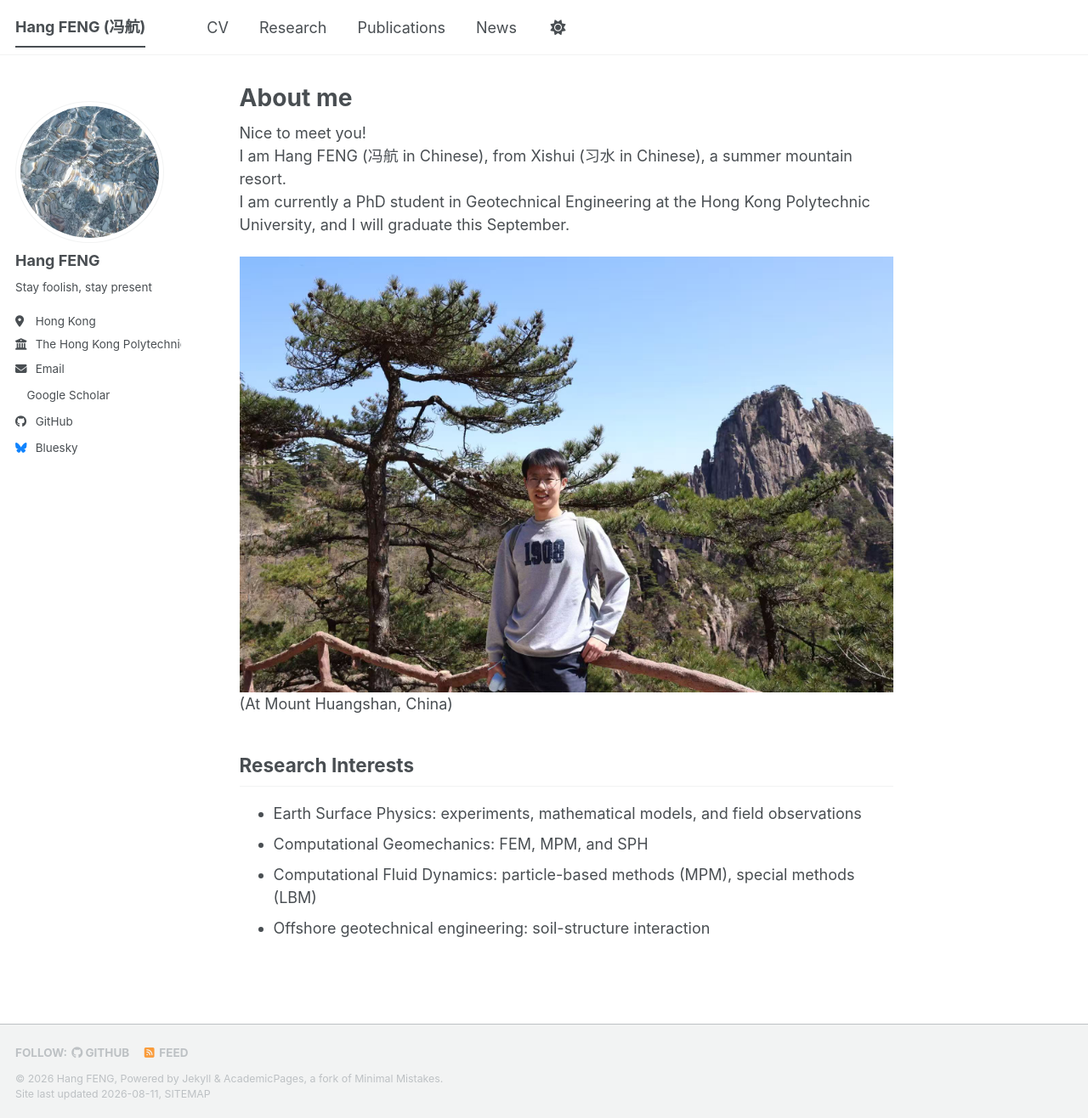
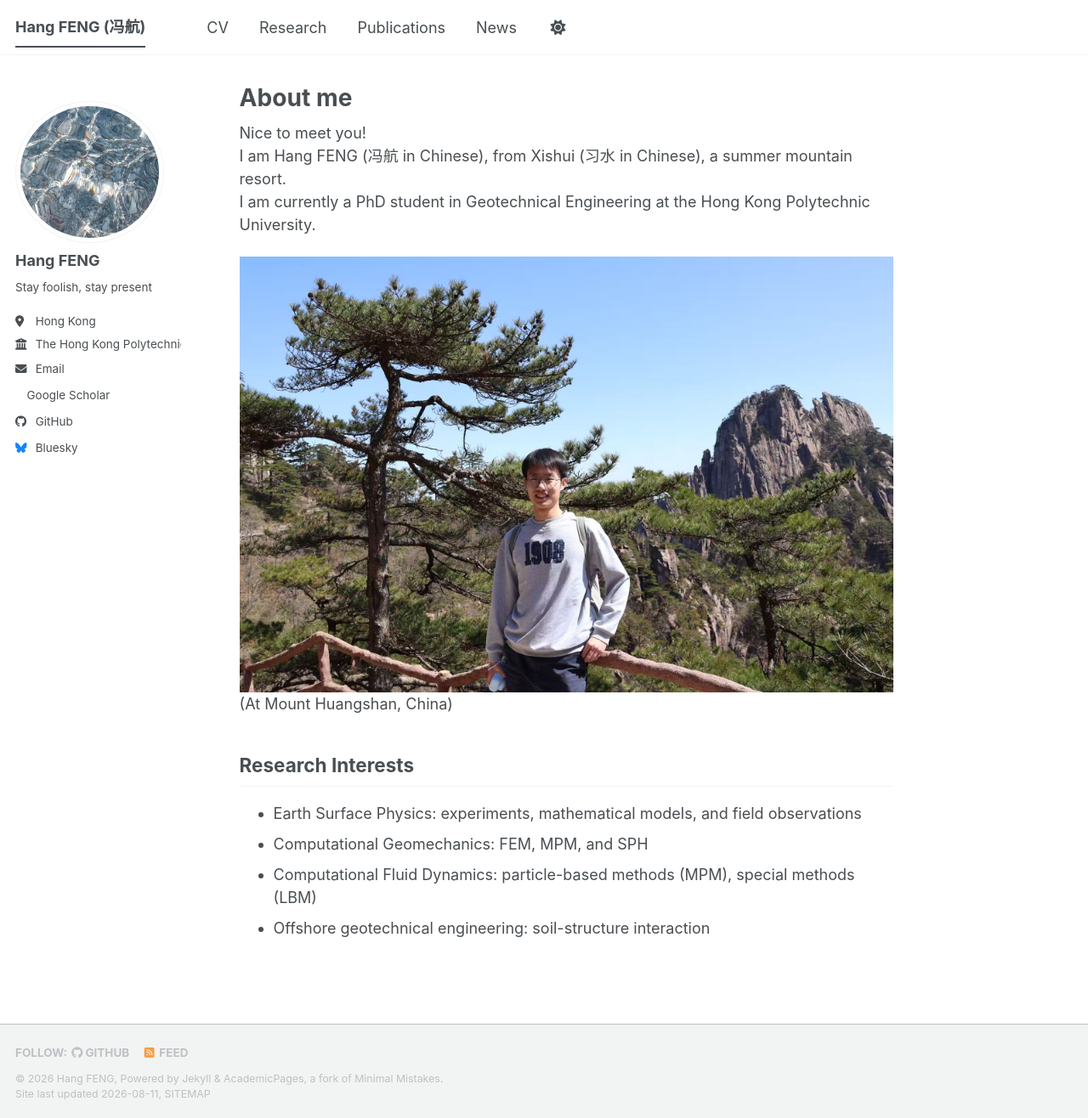
Before and after one commit to fenghang454/fenghang454.github.io, a Jekyll site: the page built from _pages/about.md, in a window 1280 px wide and 1316 px high. Shown: the whole window at 85% size. Built offline with Jekyll 4.4.1, drawn with Linux system fonts in a browser that asks for light colours; a style sheet for code colours, icons or effects is not loaded.

Commit message:
Update about.md

```diff
--- a/_pages/about.md
+++ b/_pages/about.md
@@ -9,7 +9,7 @@ redirect_from:
 
   Nice to meet you!
   I am Hang FENG (冯航 in Chinese), from Xishui (习水 in Chinese), a summer mountain resort.
-  I am currently a PhD student in Geotechnical Engineering at the Hong Kong Polytechnic University, and I will graduate this September.
+  I am currently a PhD student in Geotechnical Engineering at the Hong Kong Polytechnic University.
 
   ![Mount Huangshan](/images/FengHang.jpg)
   (At Mount Huangshan, China)
```
